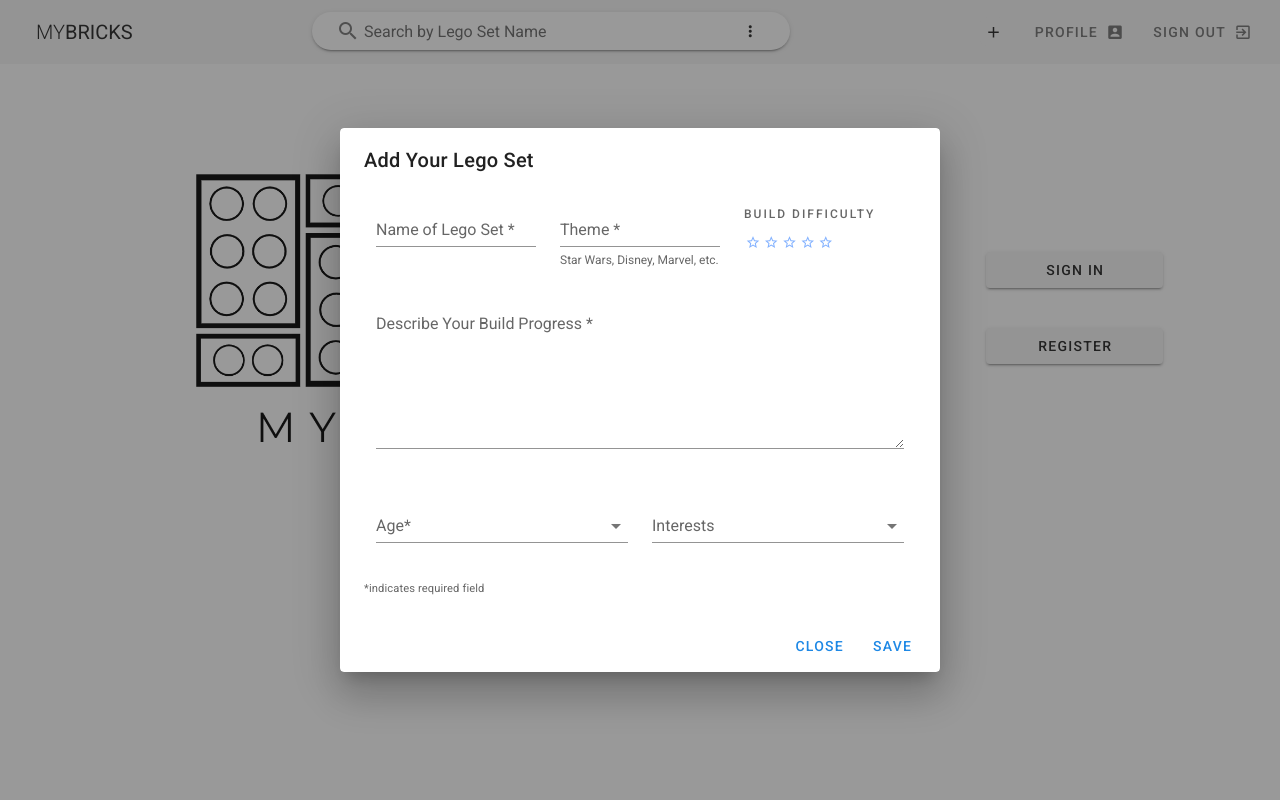
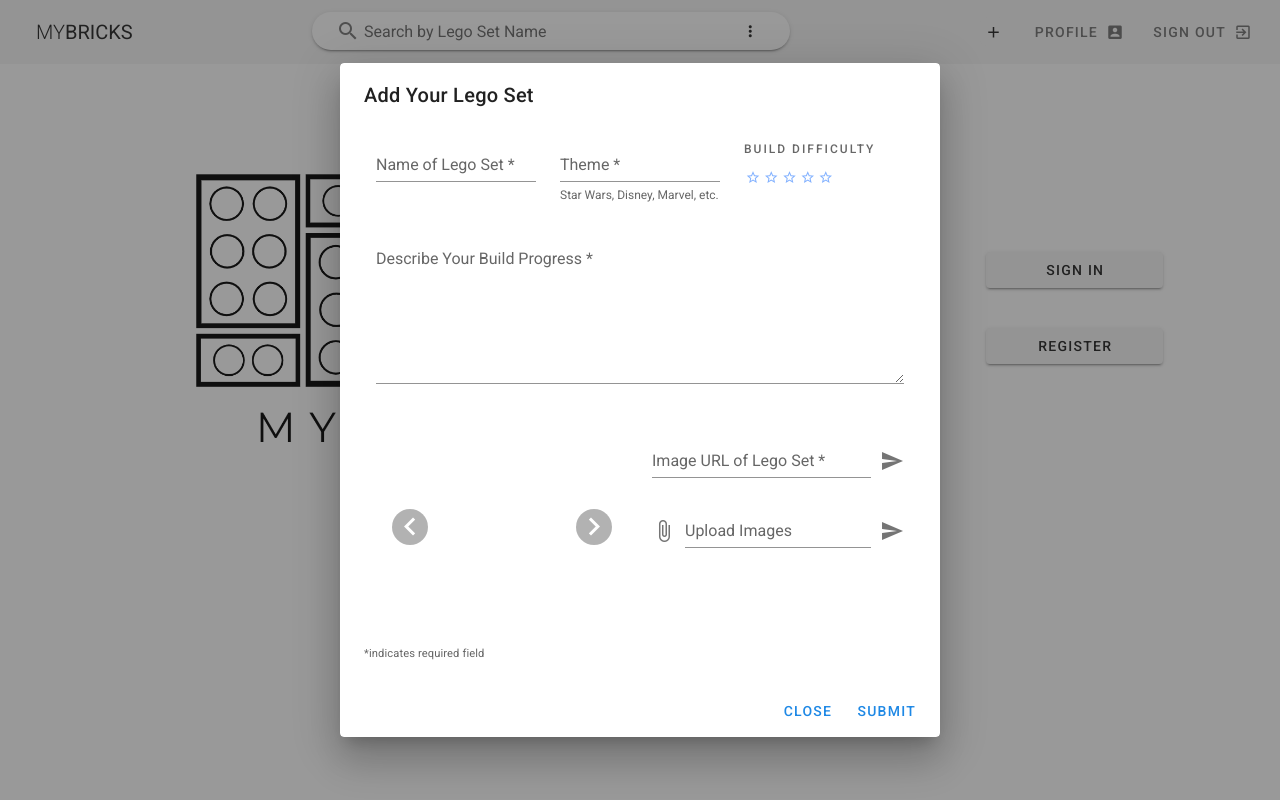
Before and after one commit to pierocaceres/My_Bricks, a Vue app in the folder client/: page / in a window 1280 px wide. Both pictures are taken after a click on the button 993 px from the left and 32 px from the top of the page. Built offline with nearby package versions, Linux system fonts and the light colour scheme.

Commit message:
Updating PopUp Component.

```diff
--- a/client/src/components/PopUp.vue
+++ b/client/src/components/PopUp.vue
@@ -40,6 +40,7 @@
                         <v-rating
                         :value='difficulty'
                         :rules="[() => difficulty > 0 || 'This field is required']"
+                        @input='updateRating($event)'
                         size='15'
                         dense
                         ></v-rating>
@@ -51,18 +52,35 @@
                         ></v-textarea>
                     </v-col>
                     <v-col cols="12" sm="6">
-                        <v-select
-                        :items="['0-17', '18-29', '30-54', '54+']"
-                        label="Age*"
-                        required
-                        ></v-select>
+                        <v-carousel height='200' hide-delimiters>
+                            <v-carousel-item
+                            v-for="(image,i) in images"
+                            :key="i"
+                            :src="image"
+                            reverse-transition="fade-transition"
+                            transition="fade-transition"
+                            ></v-carousel-item>
+                        </v-carousel>
                     </v-col>
                     <v-col cols="12" sm="6" >
-                        <v-autocomplete
-                        :items="['Skiing', 'Ice hockey', 'Soccer', 'Basketball', 'Hockey', 'Reading', 'Writing', 'Coding', 'Basejump']"
-                        label="Interests"
-                        multiple
-                        ></v-autocomplete>
+                        <v-text-field
+                        label="Image URL of Lego Set *"
+                        v-model='image_path'
+                        :rules="[() => image_count > 0 || 'This field is required']"
+                        append-outer-icon='mdi-send'
+                        @click:append-outer='addImage()'
+                        required
+                        ></v-text-field>
+                        <template>
+                        <v-file-input
+                            accept="image/*"
+                            label="Upload Images"
+                            small-chips
+                            multiple
+                            append-outer-icon='mdi-send'
+                            @click:append-outer='addImage()'
+                        ></v-file-input>
+                        </template>
                     </v-col>
                 </v-row>
             </v-container>
@@ -73,16 +91,16 @@
                 <v-btn
                     color="blue darken-1"
                     text
-                    @click="dialog = false"
+                    @click="resetValues()"
                 >
                     Close
                 </v-btn>
                 <v-btn
                     color="blue darken-1"
                     text
-                    @click="dialog = false"
+                    @click="submitForm()"
                 >
-                    Save
+                    Submit
                 </v-btn>
             </v-card-actions>
         </v-card>
@@ -99,8 +117,34 @@ export default {
         difficulty: 0,
         theme: '',
         build_progress: '',
+        image_path: '',
         images: [],
-    })
+        image_count: 0,
+    }),
+    methods:{
+        addImage() {
+            // alert(this.image_path + this.difficulty)
+            this.images.push(this.image_path)
+            this.image_count++
+            this.image_path = ''
+        },
+        updateRating(value) {
+            this.difficulty = value
+        },
+        resetValues() {
+            this.dialog = false
+            this.name = ''
+            this.picture = ''
+            this.difficulty = 0
+            this.theme = ''
+            this.build_progress = ''
+            this.image_path = ''
+            this.images = []
+            this.image_count = 0
+        },
+        submitForm() {
 
+        }
+    }
 }
 </script>
```
